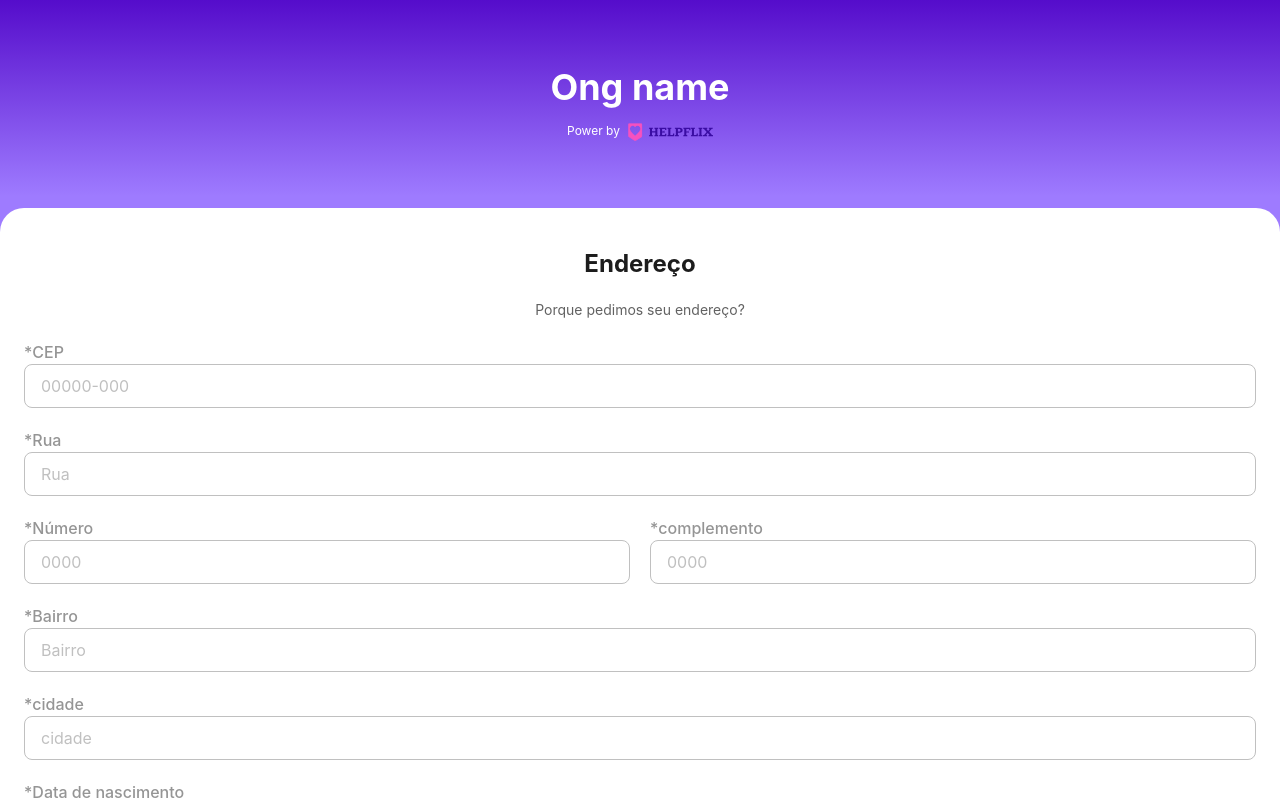
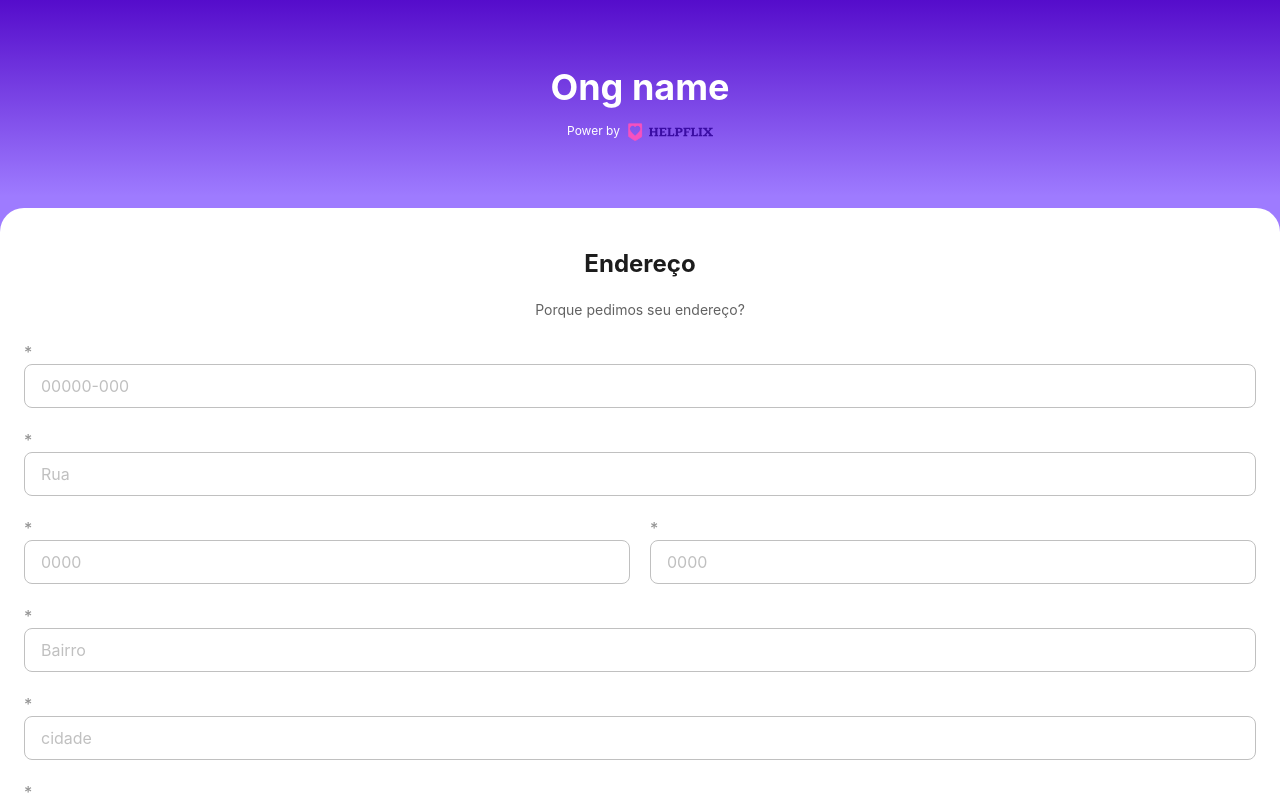
Before and after one commit to wendelfreitas/helpflix, a Next.js app: page /address in a window 1280 px wide. Shown: the top 800 px of the page. Built offline with nearby package versions, Linux system fonts and the light colour scheme.

Commit message:
refactoring: change prop name

```diff
--- a/src/app/components/Input/index.tsx
+++ b/src/app/components/Input/index.tsx
@@ -3,20 +3,26 @@ import React from 'react';
 interface InputProps {
   placeHolder: string;
   required?: boolean;
-  inputName: string;
+  label: string;
 }
-export const Input = ({ placeHolder, inputName, required }: InputProps) => {
+export const Input = ({ placeHolder, label, required }: InputProps) => {
   return (
     <div className="w-full">
       <div className="flex items-center">
         {required && (
           <span className="text-medium-gray text-base font-medium">*</span>
         )}
-        <p className="text-medium-gray text-base font-medium">{inputName}</p>
+        <label
+          htmlFor={label}
+          className="text-medium-gray text-base font-medium"
+        >
+          {label}
+        </label>
       </div>
 
       <input
         type="text"
+        id={label}
         className="border border-light-grey h-11 w-full rounded-lg placeholder-light-grey px-4"
         placeholder={placeHolder}
       />
```
